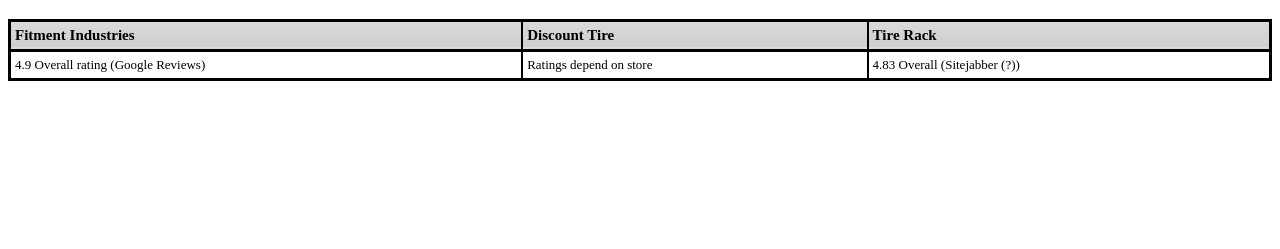
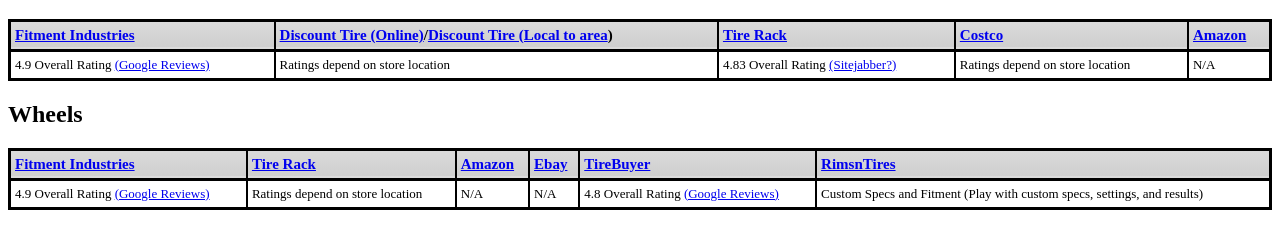
Before and after one commit to Dilsinnam/JDMZone, a plain HTML site: page index.html in a window 1280 px wide. Shown: the part 61-310 px from the top of the page. Drawn offline with Linux system fonts and the light colour scheme.

Commit message:
Updated Tires, added Wheels

```diff
--- a/index.html
+++ b/index.html
@@ -36,25 +36,82 @@ table.minimalistBlack tfoot td {
 	}
 
 	</style>
+	<title></title>
 </head>
 <body>
-<h1> Tires </h1>
+	<h1>Tires</h1>
 	<table class="minimalistBlack">
 		<thead>
 			<tr>
-<th>Fitment Industries</th>
-<th>Discount Tire</th>
-<th>Tire Rack</th>
+				<th>
+					<a href="https://www.fitmentindustries.com/&quot;">Fitment Industries</a>
+				</th>
+				<th>
+					<a href="https://www.discounttiredirect.com/&quot;">Discount Tire (Online)</a>/<a href="https://www.discounttire.com/&quot;">Discount Tire (Local to area</a>)
+				</th>
+				<th>
+					<a href="https://www.tirerack.com/&quot;">Tire Rack</a>
+				</th>
+				<th>
+					<a href="https://tires.costco.com/&quot;">Costco</a>
+				</th>
+				<th>
+					<a href="Amazon.com">Amazon</a>
+				</th>
 			</tr>
 		</thead>
 		<tbody>
 			<tr>
-<td>4.9 Overall rating (Google Reviews)</td>
-<td>Ratings depend on store</td>
-<td>4.83 Overall (Sitejabber (?))</td>
+				<td>
+					4.9 Overall Rating <a href="https://www.google.com/search?gs_ssp=eJzj4tVP1zc0TKuMLyy2KLYwYLRSNaiwsDAwTjJPtExLSjYztjAwtTKosDRIMUtMM0s0NzY1MkozTfESSsssyU3NK1HIzEspLS4pykwtBgAaYRa1&q=fitment+industries&rlz=1C1GCEA_enUS891US891&oq=fitme&aqs=chrome.1.69i60j46i175i199i433j69i59j69i57j0i433j0j69i60l2.1640j0j4&sourceid=chrome&ie=UTF-8&safe=active&ssui=on&quot;">(Google Reviews)</a>
+				</td>
+				<td>Ratings depend on store location</td>
+				<td>
+					4.83 Overall Rating <a href="https://www.sitejabber.com/reviews/tirerack.com&quot;">(Sitejabber?)</a>
+				</td>
+				<td>Ratings depend on store location</td>
+				<td>N/A</td>
 			</tr>
 		</tbody>
 	</table>
-
+	<h2>Wheels</h2>
+	<table class="minimalistBlack">
+		<thead>
+			<tr>
+				<th>
+					<a href="https://www.fitmentindustries.com/&quot;">Fitment Industries</a>
+				</th>
+				<th>
+					<a href="https://www.tirerack.com/&quot;">Tire Rack</a>
+				</th>
+				<th>
+					<a href="Amazon.com">Amazon</a>
+				</th>
+				<th>
+					<a href="ebay.com">Ebay</a>
+				</th>
+				<th>
+					<a href="https://www.tirebuyer.com/&quot;">TireBuyer</a>
+				</th>
+				<th>
+					<a href="http://rimsntires.com/specspro.jsp">RimsnTires</a>
+				</th>
+			</tr>
+		</thead>
+		<tbody>
+			<tr>
+				<td>
+					4.9 Overall Rating <a href="https://www.google.com/search?gs_ssp=eJzj4tVP1zc0TKuMLyy2KLYwYLRSNaiwsDAwTjJPtExLSjYztjAwtTKosDRIMUtMM0s0NzY1MkozTfESSsssyU3NK1HIzEspLS4pykwtBgAaYRa1&q=fitment+industries&rlz=1C1GCEA_enUS891US891&oq=fitme&aqs=chrome.1.69i60j46i175i199i433j69i59j69i57j0i433j0j69i60l2.1640j0j4&sourceid=chrome&ie=UTF-8&safe=active&ssui=on&quot;">(Google Reviews)</a>
+				</td>
+				<td>Ratings depend on store location</td>
+				<td>N/A</td>
+				<td>N/A</td>
+				<td>
+					4.8 Overall Rating <a href="https://www.google.com/shopping/ratings/account/metrics?q=tirebuyer.com&c=US&v=15&hl=en_US&quot;">(Google Reviews)</a>
+				</td>
+				<td>Custom Specs and Fitment (Play with custom specs, settings, and results)</td>
+			</tr>
+		</tbody>
+	</table>
 </body>
 </html>
```
Lines whose indentation alone changed are shown as unchanged.
